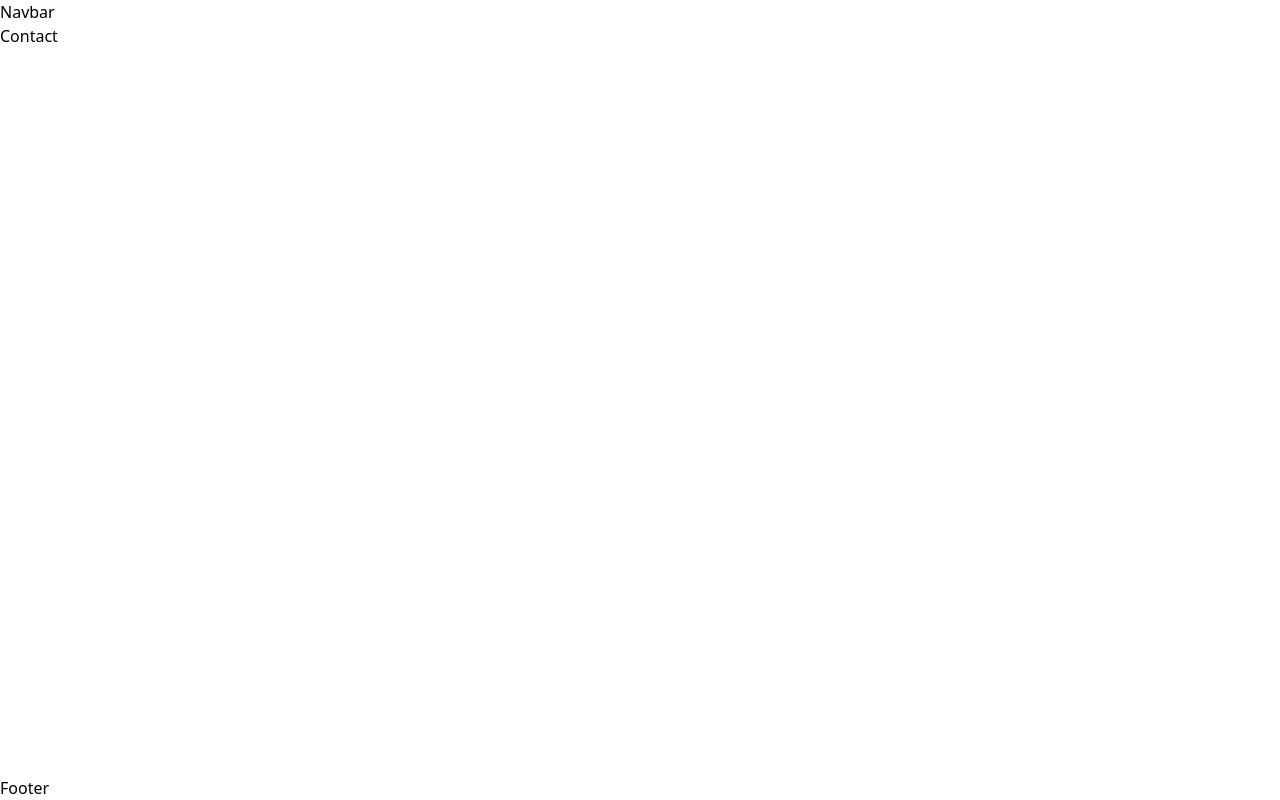
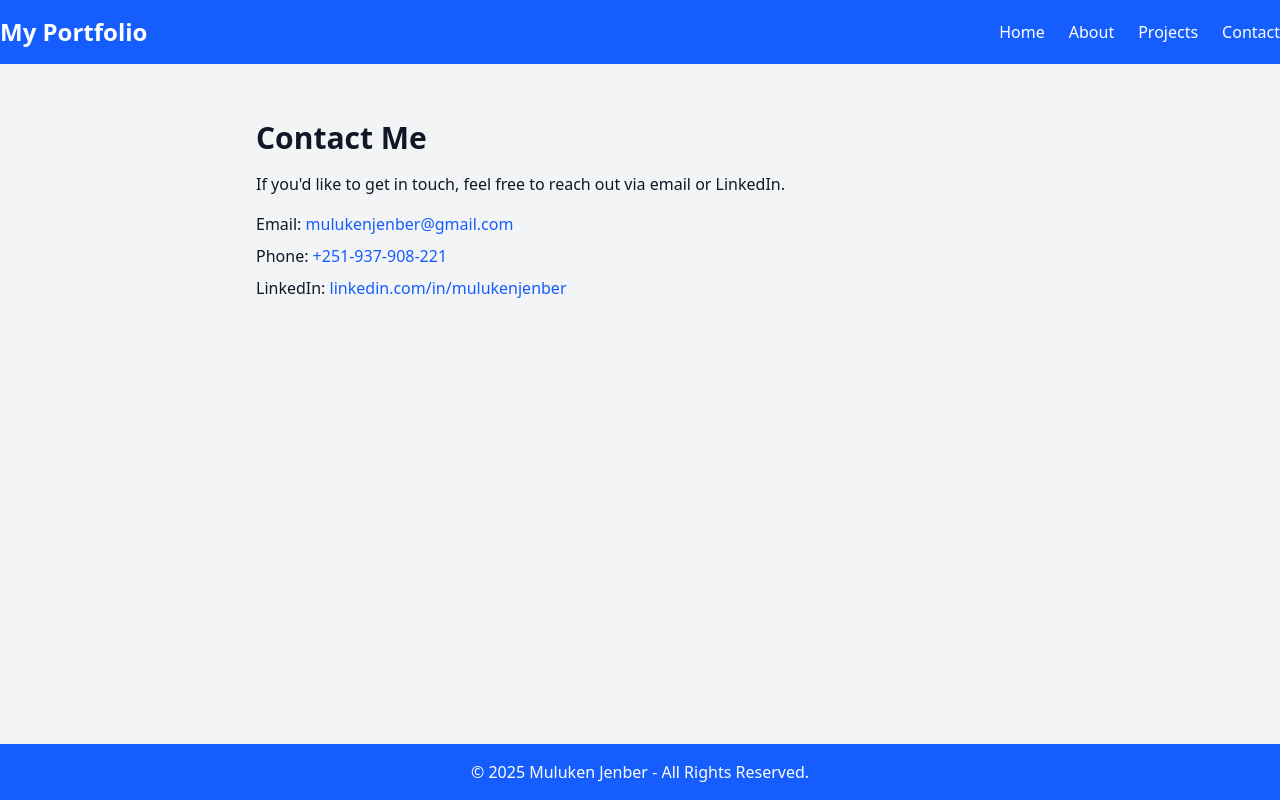
Before and after one commit to muluken0937/My_Portfolio, a React (Vite) app: page /contact in a window 1280 px wide. Built offline with nearby package versions, Linux system fonts and the light colour scheme.

Commit message:
remove pages and display all  filein one pages

```diff
--- a/src/App.jsx
+++ b/src/App.jsx
@@ -1,17 +1,17 @@
 import { BrowserRouter as Router, Routes, Route } from 'react-router-dom';
-import Home from './pages/Home';
-import About from './pages/About';
-import Projects from './pages/Projects';
-import Contact from './pages/Contact';
+import Home from './components/Home';
+import About from './components/About';
+import Projects from './components/Projects';
+import Contact from './components/Contact';
 import Navbar from './components/Navbar';
 import Footer from './components/Footer';
 
 function App() {
   return (
     <Router>
-      <div className="min-h-screen flex flex-col font-sans">
+      <div className="min-h-screen flex flex-col font-sans bg-gray-100 text-gray-900">
         <Navbar />
-        <div className="flex-grow">
+        <div className="flex-grow p-4">
           <Routes>
             <Route path="/" element={<Home />} />
             <Route path="/about" element={<About />} />
--- /dev/null
+++ b/src/components/About.jsx
@@ -0,0 +1,12 @@
+function About() {
+    return (
+      <div className="max-w-3xl mx-auto mt-10 space-y-4">
+        <h2 className="text-3xl font-bold">About Me</h2>
+        <p>Hello! My name is Muluken Jenber. I am a software engineer with experience in React, React Native, Node.js, MongoDB, and more.</p>
+        <p>I love building web and mobile applications and solving real-world problems using technology.</p>
+        <p>Education: Software Engineering Degree - Debre Markos University.</p>
+      </div>
+    );
+  }
+
+  export default About;
--- /dev/null
+++ b/src/components/Contact.jsx
@@ -0,0 +1,15 @@
+function Contact() {
+    return (
+      <div className="max-w-3xl mx-auto mt-10 space-y-4">
+        <h2 className="text-3xl font-bold">Contact Me</h2>
+        <p>If you'd like to get in touch, feel free to reach out via email or LinkedIn.</p>
+        <ul className="space-y-2">
+          <li>Email: <a href="mailto:mulukenjenber@gmail.com" className="text-blue-600">mulukenjenber@gmail.com</a></li>
+          <li>Phone: <a href="tel:+251937908221" className="text-blue-600">+251-937-908-221</a></li>
+          <li>LinkedIn: <a href="https://linkedin.com/in/mulukenjenber" target="_blank" rel="noreferrer" className="text-blue-600">linkedin.com/in/mulukenjenber</a></li>
+        </ul>
+      </div>
+    );
+  }
+
+  export default Contact;
--- a/src/components/Footer.jsx
+++ b/src/components/Footer.jsx
@@ -1,9 +1,9 @@
-import React from 'react'
+function Footer() {
+    return (
+      <footer className="bg-blue-600 text-white text-center py-4 mt-4">
+        <p>&copy; {new Date().getFullYear()} Muluken Jenber - All Rights Reserved.</p>
+      </footer>
+    );
+  }
 
-function Footer() {
-  return (
-    <div>Footer</div>
-  )
-}
-
-export default Footer
+  export default Footer;
--- /dev/null
+++ b/src/components/Home.jsx
@@ -0,0 +1,10 @@
+function Home() {
+    return (
+      <div className="text-center mt-10">
+        <h2 className="text-4xl font-bold">Welcome to My Portfolio!</h2>
+        <p className="mt-4 text-lg">I am a passionate software developer with experience in React, React Native, and the MERN stack.</p>
+      </div>
+    );
+  }
+
+  export default Home;
--- a/src/components/Navbar.jsx
+++ b/src/components/Navbar.jsx
@@ -1,9 +1,19 @@
-import React from 'react'
+import { Link } from 'react-router-dom';
 
 function Navbar() {
   return (
-    <div>Navbar</div>
-  )
+    <nav className="bg-blue-600 text-white py-4">
+      <div className="container mx-auto flex justify-between items-center">
+        <h1 className="text-2xl font-bold">My Portfolio</h1>
+        <div className="space-x-6">
+          <Link to="/" className="hover:text-gray-300">Home</Link>
+          <Link to="/about" className="hover:text-gray-300">About</Link>
+          <Link to="/projects" className="hover:text-gray-300">Projects</Link>
+          <Link to="/contact" className="hover:text-gray-300">Contact</Link>
+        </div>
+      </div>
+    </nav>
+  );
 }
 
-export default Navbar
+export default Navbar;
--- /dev/null
+++ b/src/components/Projects.jsx
@@ -0,0 +1,24 @@
+function Projects() {
+    const projects = [
+      { name: "Real Estate ERP", description: "A complete ERP system for real estate management.", link: "#" },
+      { name: "Inventory System", description: "A role-based inventory management system.", link: "#" },
+      { name: "Drug Finder App", description: "A mobile app to locate drugs in pharmacies.", link: "#" }
+    ];
+
+    return (
+      <div className="max-w-3xl mx-auto mt-10">
+        <h2 className="text-3xl font-bold mb-6">My Projects</h2>
+        <div className="space-y-4">
+          {projects.map((project, index) => (
+            <div key={index} className="p-4 border rounded-lg bg-white shadow">
+              <h3 className="text-xl font-bold">{project.name}</h3>
+              <p>{project.description}</p>
+              <a href={project.link} className="text-blue-600 hover:underline">View Project</a>
+            </div>
+          ))}
+        </div>
+      </div>
+    );
+  }
+
+  export default Projects;
--- a/src/pages/About.jsx
+++ /dev/null
@@ -1,9 +0,0 @@
-import React from 'react'
-
-function About() {
-  return (
-    <div>About</div>
-  )
-}
-
-export default About
--- a/src/pages/Contact.jsx
+++ /dev/null
@@ -1,9 +0,0 @@
-import React from 'react'
-
-function Contact() {
-  return (
-    <div>Contact</div>
-  )
-}
-
-export default Contact
--- a/src/pages/Home.jsx
+++ /dev/null
@@ -1,9 +0,0 @@
-import React from 'react'
-
-function Home() {
-  return (
-    <div>Home</div>
-  )
-}
-
-export default Home
```
Also changed, not shown: src/pages/Projects.jsx (deleted).
